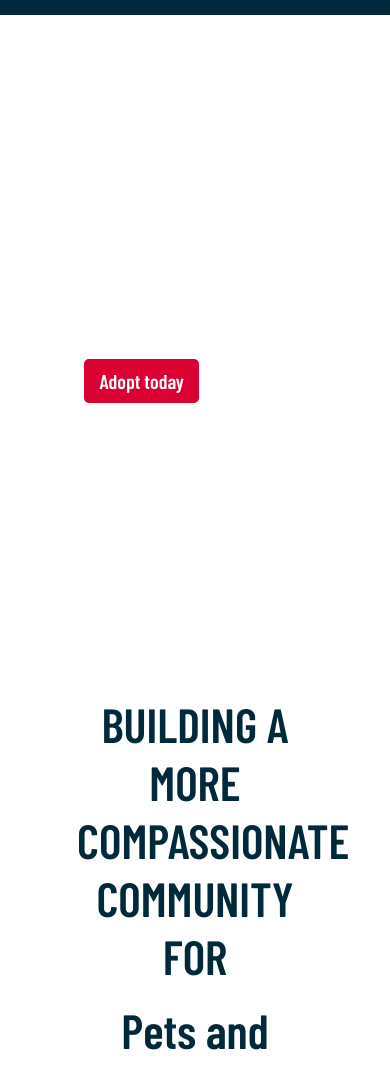
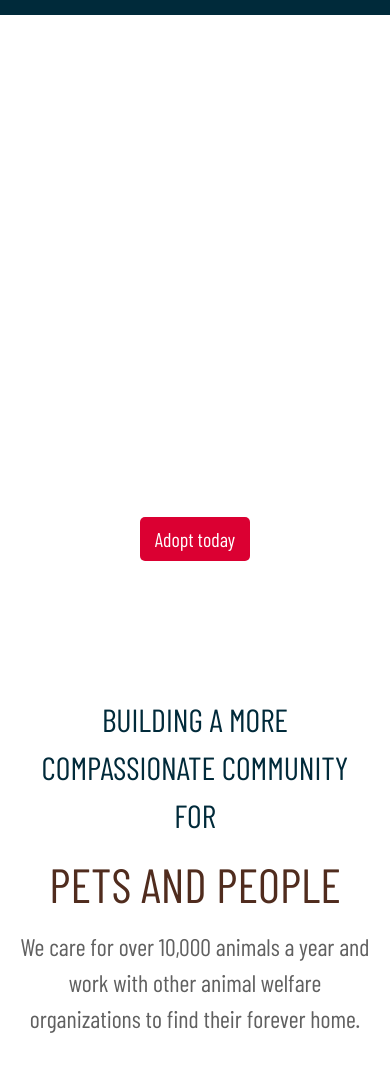
Before and after one commit to jgvargas/animal-adoption-website, a plain HTML site: page index.html in a window 390 px wide. Shown: the part 55-1127 px from the top of the page. Drawn offline with nearby package versions, Linux system fonts and the light colour scheme; a web font is replaced by a local one.

Commit message:
Mobile font size changes

```diff
--- a/index.html
+++ b/index.html
@@ -8,7 +8,7 @@
     <!--Google Font-->
     <link rel="preconnect" href="https://fonts.googleapis.com">
     <link rel="preconnect" href="https://fonts.gstatic.com" crossorigin>
-    <link href="https://fonts.googleapis.com/css2?family=Barlow+Condensed:wght@300;400;600;700&display=swap" rel="stylesheet">
+    <link href="https://fonts.googleapis.com/css2?family=Barlow+Condensed:ital,wght@0,200;0,300;0,400;0,500;0,600;1,200;1,400;1,500;1,600&family=Bungee&display=swap" rel="stylesheet">
     <!--Font Awesome & style sheet-->
     <link rel="stylesheet" href="/src/style.css">
     <link rel="stylesheet" href="https://use.fontawesome.com/releases/v5.15.3/css/all.css" integrity="sha384-SZXxX4whJ79/gErwcOYf+zWLeJdY/qpuqC4cAa9rOGUstPomtqpuNWT9wdPEn2fk" crossorigin="anonymous">
@@ -56,9 +56,6 @@
                 <br>
                 a true friend
             </h1>
-            <p class="banner-text">
-
-            </p>
             <a href="./animal-index.html">
                 <button class="btn btn-alt" >
                     Adopt today
@@ -67,21 +64,22 @@
         </div>
     </heading>
 
-    <section class="default-theme">
+    <section class="">
+
         <div class="container">
-            <h2 class="section-heading text-center">
+            <h2 class="text-center">
                 Building a more compassionate community for
             </h2>
-            <h1 class="accent-section-heading text-center">
+            <h1 class="h1-accent text-center">
                 Pets and People
             </h1>
-            <p class="section-text">
+            <p class="text-center section-text">
                 We care for over 10,000 animals a year and work with other animal welfare organizations to find their forever home.
             </p>
         </div>
     </section>
 
-    <section class="gry-theme">
+    <section class="theme-grey owner-adopt">
         <div class="container">
             <h2 class="section-heading text-center">
                 Change their lives and yours
--- a/src/style.css
+++ b/src/style.css
@@ -23,18 +23,18 @@
 * {
     margin: 0;
     padding: 0;
-    font-family: "Barlow Condensed", sans-serif;
+    font-family: 'Barlow Condensed', sans-serif;
     box-sizing: border-box;
+}
+
+section {
+    padding: 4rem 0;
 }
 
 .container {
     width: 90%;
     max-width: 1300px;
     margin: 0 auto;
-}
-
-.border {
-    border: 1px solid red;
 }
 
 .banner {
@@ -45,38 +45,29 @@
     margin-bottom: 1rem;
 }
 
-section {
-    padding: 4rem;
-}
 
 .section-text {
     font-size: 1.5em;
     line-height: 1.5;
     text-align: left;
     word-wrap: break-word;
-  }
+}
 
 .split {
     display: flex;
-
+    gap: 2rem;
 }
 
-.split > * {
-    flex-basis: 100%;
-}
+.split > * { flex-basis: 100%; }
 
-.theme-grey {
-    background: var(--color-grey-10);
-}
+.theme-grey { background: var(--color-grey-10); }
 
 .theme-blue {
     background: var(--color-blue-10);
     color: var(--color-white);
 }
 
-.theme-blue .section-text {
-    color: var(--color-white);
-}
+.theme-blue .section-text { color: var(--color-white);}
 
 .theme-dark-blue {
     background: var(--color-blue-30);
@@ -94,7 +85,7 @@ section {
     cursor: pointer;
     border-radius: 5px;
     font-size: 20px;
-    font-weight: 600;
+    font-weight: 400;
     padding: 10px 15px;
 }
 
@@ -129,6 +120,8 @@ img {
     .split > * + * {
         margin-bottom: 1rem;
     }
+    .split img {
+    }
 }
 /*------------------
     Typography
@@ -137,9 +130,10 @@ img {
 h1 {
     color: var(--color-blue-30);
     font-size: 5rem;
-    font-weight: 600;
+    font-weight: 400;
     letter-spacing: 0px;
     margin-bottom: 1rem;
+    text-transform: uppercase;
 }
 
 /*Section heading
@@ -147,11 +141,12 @@ h1 {
 */
 h2 {
     color: var(--color-blue-30);
-    font-size: 5rem;
+    font-size: 2.25rem;
     margin-bottom: 1rem;
-    font-weight: 600;
+    font-weight: 400;
     letter-spacing: 0px;
     text-transform: uppercase;
+    line-height: 1.5;
 }
 
 p {
@@ -161,14 +156,9 @@ p {
 }
 
 @media screen and (max-width: 860px) {
-    h1,
-    h2 {
-        font-size: 3rem;
-    }
-
-    p {
-        font-size: 1.25rem;
-    }
+    h1 { font-size: 3rem;}
+    h2 { font-size: 2rem; }
+    p { font-size: 1.25rem;}
 }
 
 /*--------------
@@ -180,6 +170,22 @@ p {
     background-size: cover;
     background-position: center;
     height: 600px;
+}
+
+.banner-space {
+    display: flex;
+    flex-direction: column;
+    align-items: center;
+    position: absolute;
+    top: 440px;
+}
+
+.banner-heading {
+
+}
+
+.h1-accent {
+    color: var(--color-netural-20);
 }
 
 @media screen and (min-width: 860px) {
@@ -431,6 +437,7 @@ nav .container {
     list-style-type: none;
     margin: 1rem 0;
     width: 100%;
+    text-transform: uppercase;
 }
 
 .nav-list a {
```
